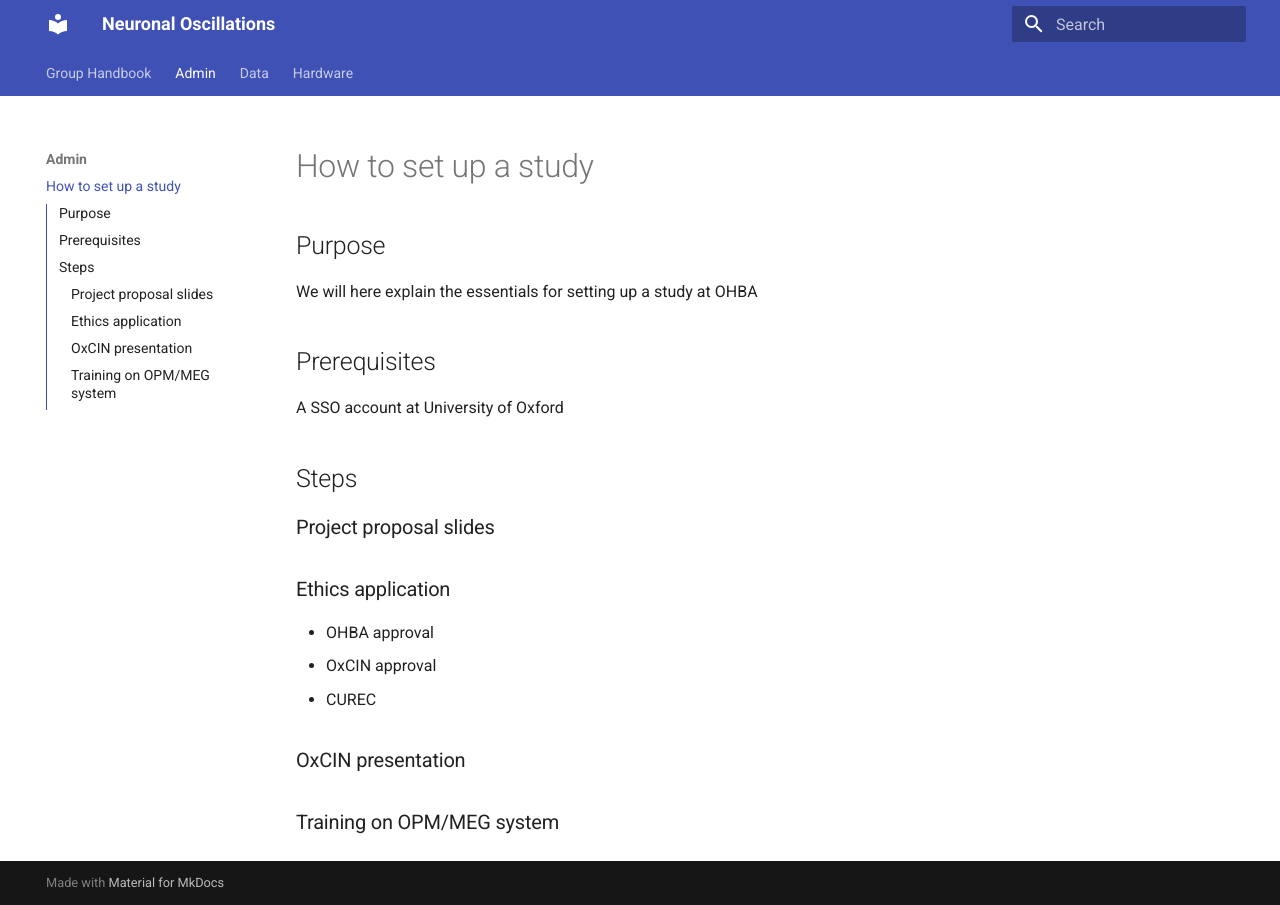
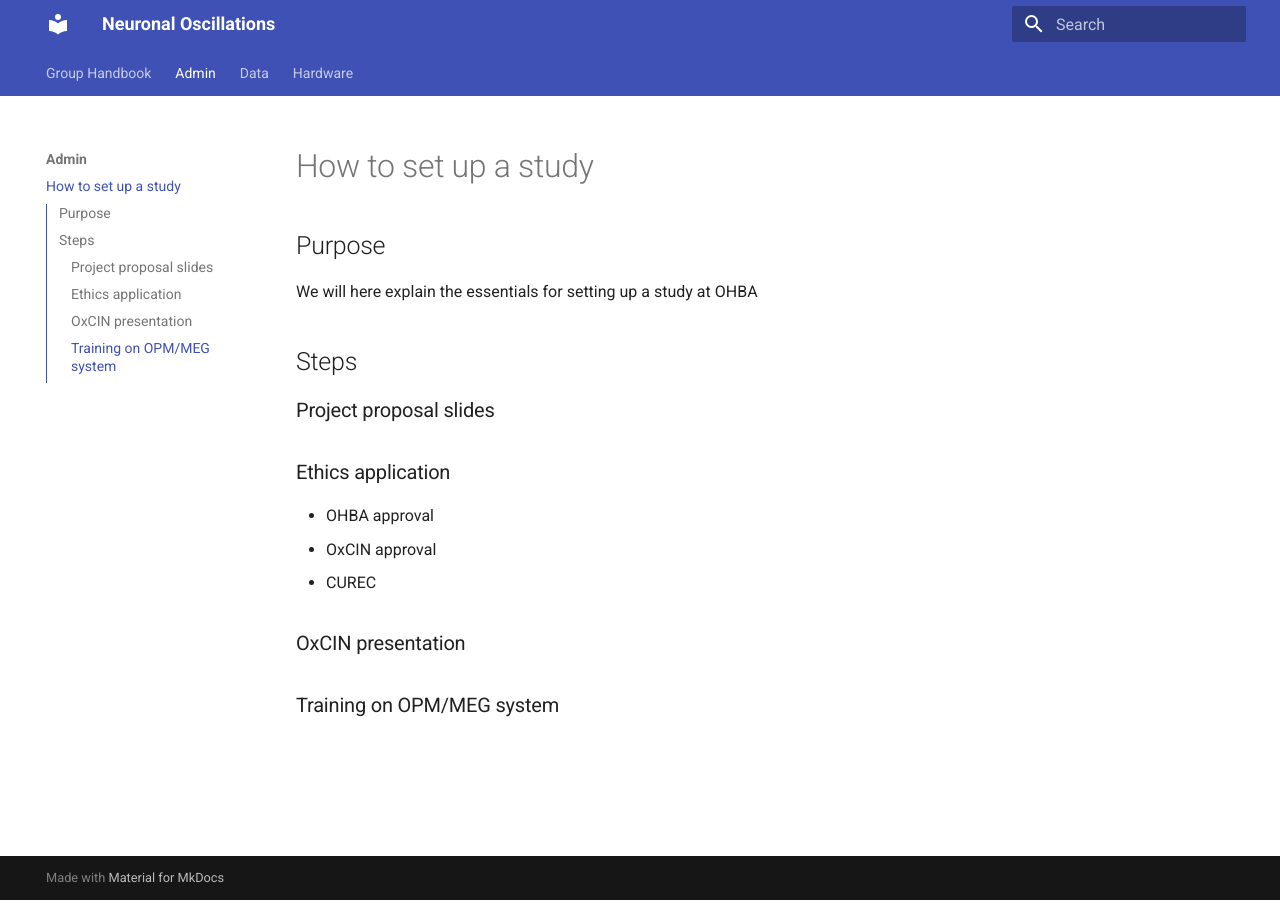
Before and after one commit to Neuronal-Oscillations/group-handbook, an MkDocs documentation site: the page built from docs/admin/howtorunstudy.md, in a window 1280 px wide. Built offline with MkDocs 1.6.1 and Material for MkDocs 9.7.7, drawn with Linux system fonts in a browser that asks for light colours.

Commit message:
Update howtorunstudy.md

```diff
--- a/docs/admin/howtorunstudy.md
+++ b/docs/admin/howtorunstudy.md
@@ -1,8 +1,6 @@
 # How to set up a study
 ## Purpose
 We will here explain the essentials for setting up a study at OHBA
-## Prerequisites
-A SSO account at University of Oxford
 
 ## Steps
 
```
